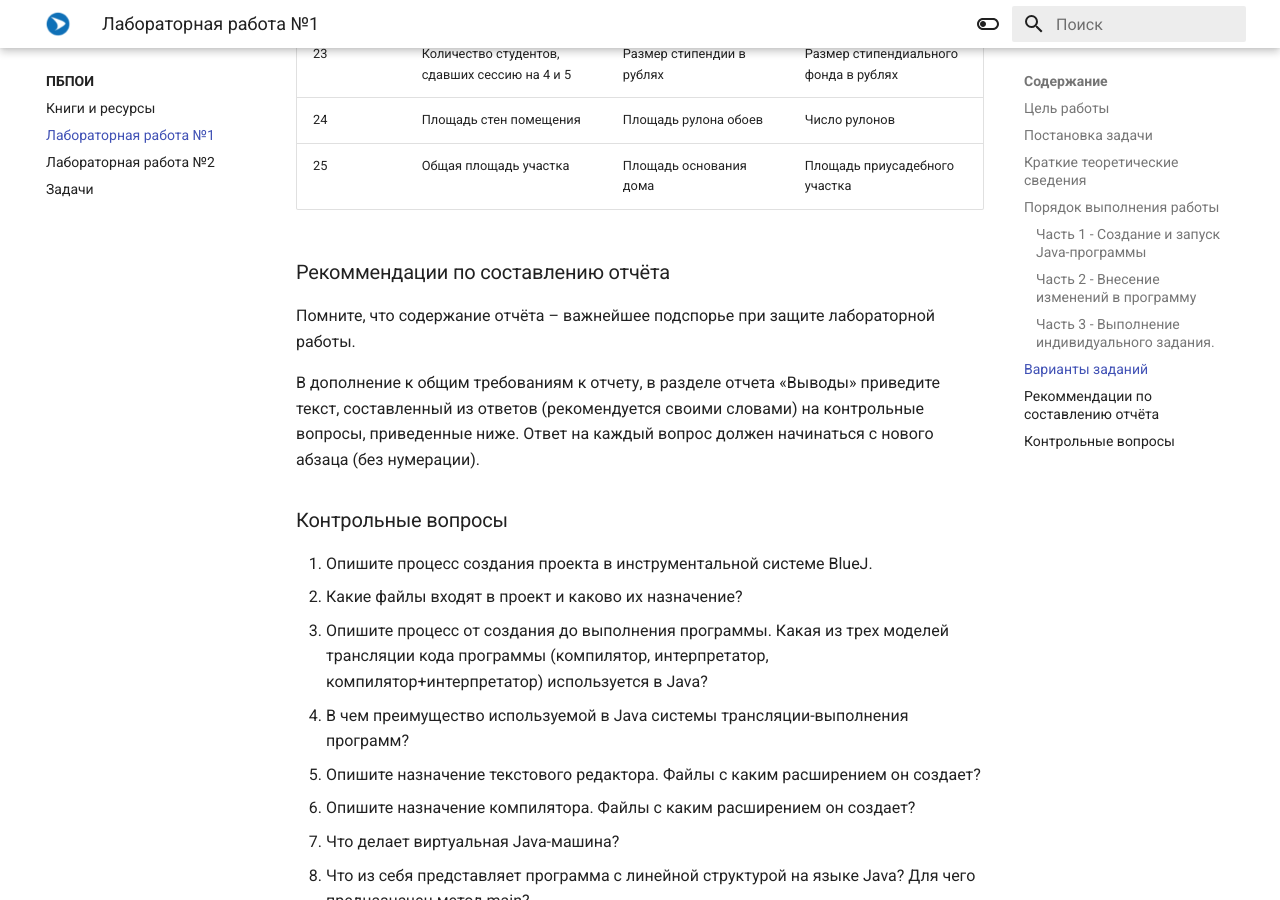
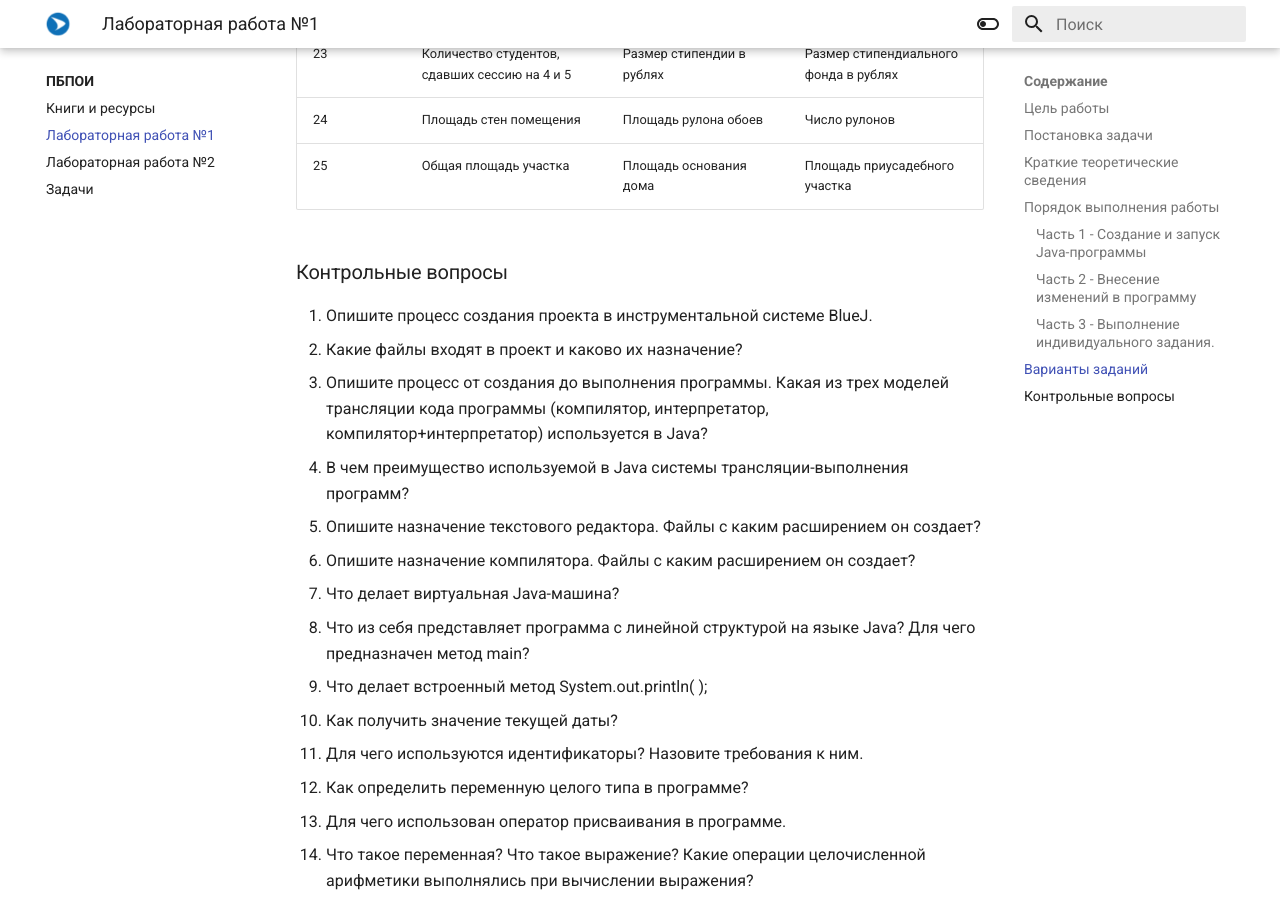
Before and after one commit to readonlyden/Programming-101, an MkDocs documentation site: the page built from docs/ПБПОИ/lab1.md, in a window 1280 px wide and 900 px high, scrolled down 8781 px. Built offline with MkDocs 1.6.1 and Material for MkDocs 9.7.7, drawn with Linux system fonts in a browser that asks for light colours.

Commit message:
Remove unneccessary code

```diff
--- a/docs/ПБПОИ/lab1.md
+++ b/docs/ПБПОИ/lab1.md
@@ -181,12 +181,6 @@ public class Test1a { //начало класса Test1a
 |25	|Общая площадь участка	|Площадь основания дома	|Площадь приусадебного участка|
 
 
-### Рекоммендации по составлению отчёта
-Помните, что содержание отчёта – важнейшее подспорье при защите лабораторной работы.
-
-В дополнение к общим требованиям к отчету, в разделе отчета «Выводы» приведите текст, составленный из ответов (рекомендуется своими словами) на контрольные вопросы, приведенные ниже. Ответ на каждый вопрос должен начинаться с нового абзаца (без нумерации).
-
-
 ### Контрольные вопросы
 1. Опишите процесс создания проекта в инструментальной системе BlueJ.
 2. Какие файлы входят в проект и каково их назначение?
```
